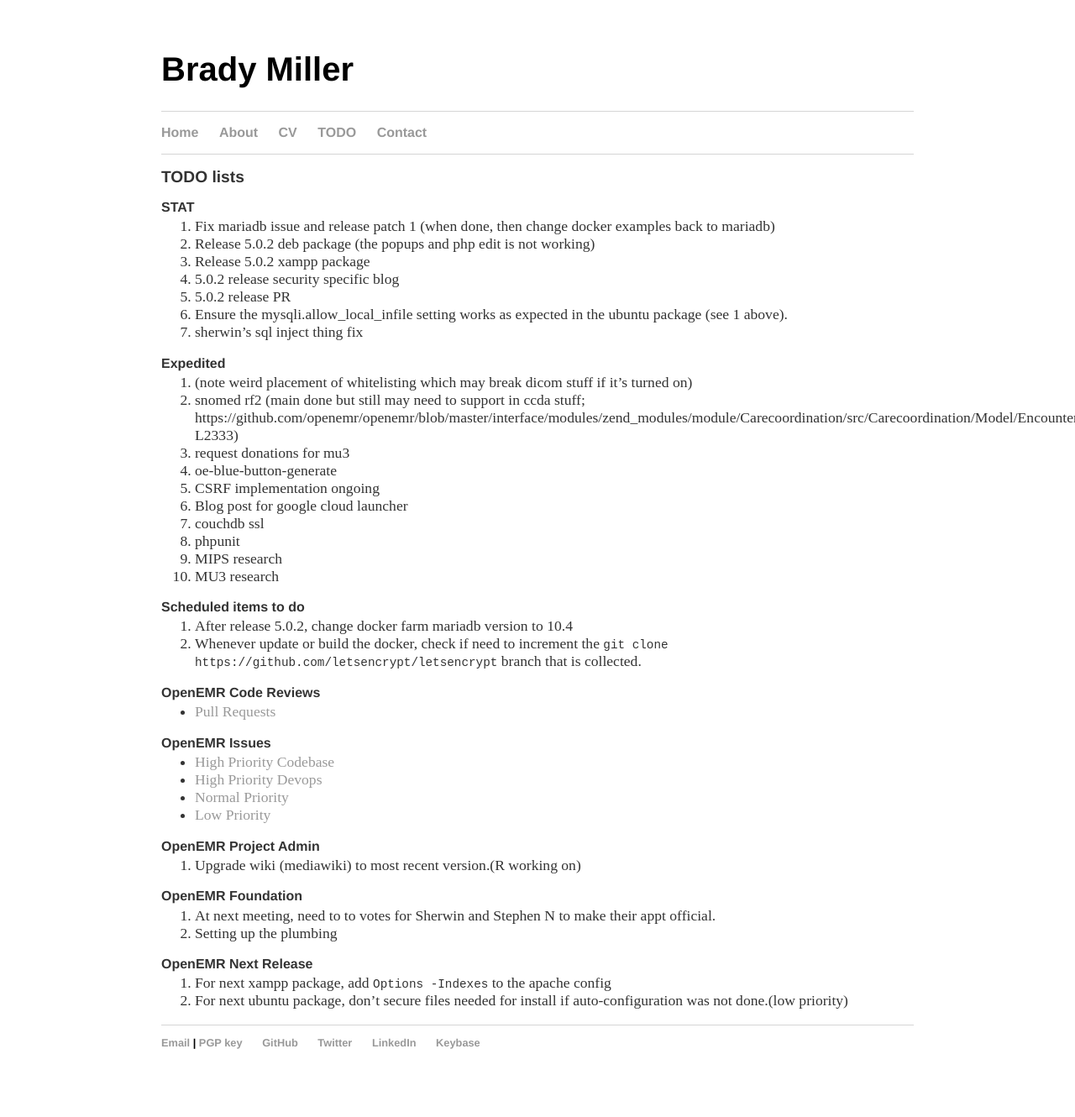
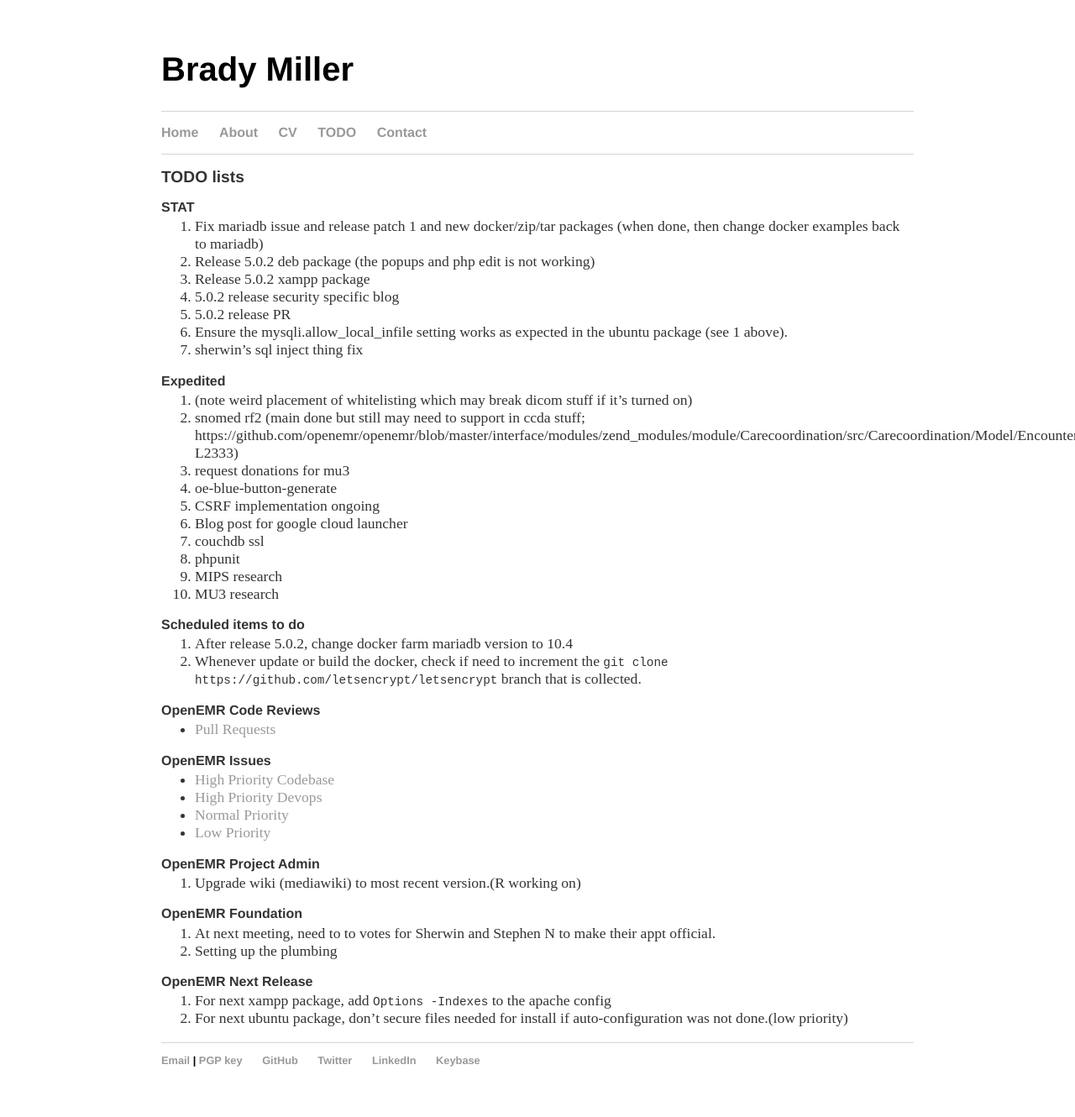
Before and after one commit to bradymiller/bradymiller.github.io, a Jekyll site: the page built from todo/index.md, in a window 1280 px wide. Shown: the whole page at 84% size. Built offline with Jekyll 4.4.1, drawn with Linux system fonts in a browser that asks for light colours; our own code applies the rules of GitHub Pages for plain Markdown files; before the commit the page ends 1309 px from its top, so only the background shows below that.

Commit message:
Update index.md

```diff
--- a/todo/index.md
+++ b/todo/index.md
@@ -4,7 +4,7 @@
 ## TODO lists
 
 ### STAT
-1. Fix mariadb issue and release patch 1 (when done, then change docker examples back to mariadb)
+1. Fix mariadb issue and release patch 1 and new docker/zip/tar packages (when done, then change docker examples back to mariadb)
 1. Release 5.0.2 deb package (the popups and php edit is not working)
 1. Release 5.0.2 xampp package
 1. 5.0.2 release security specific blog
```
